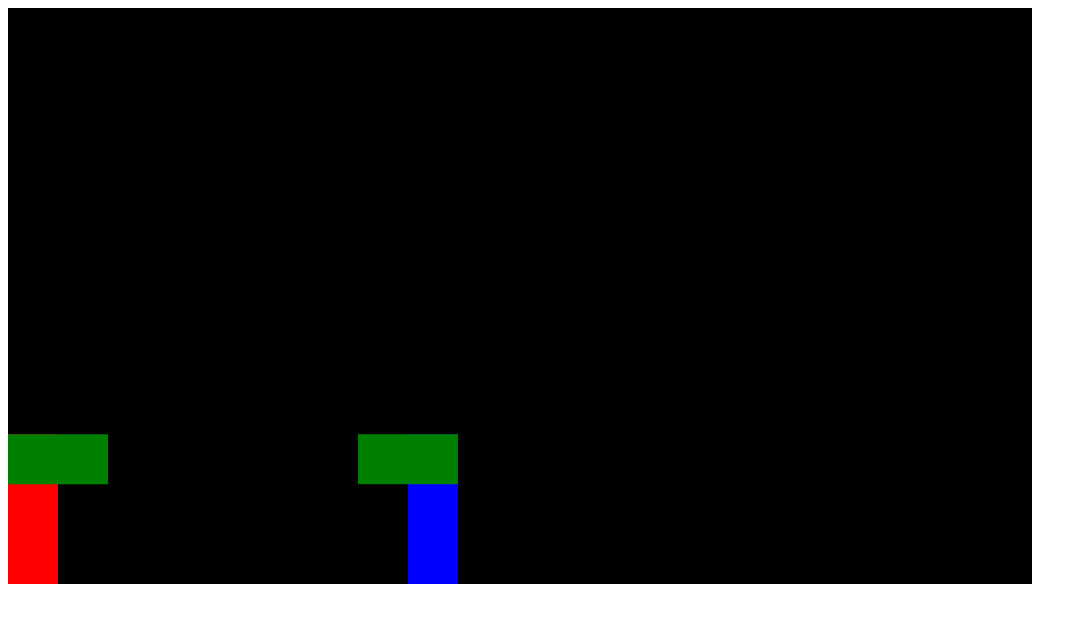
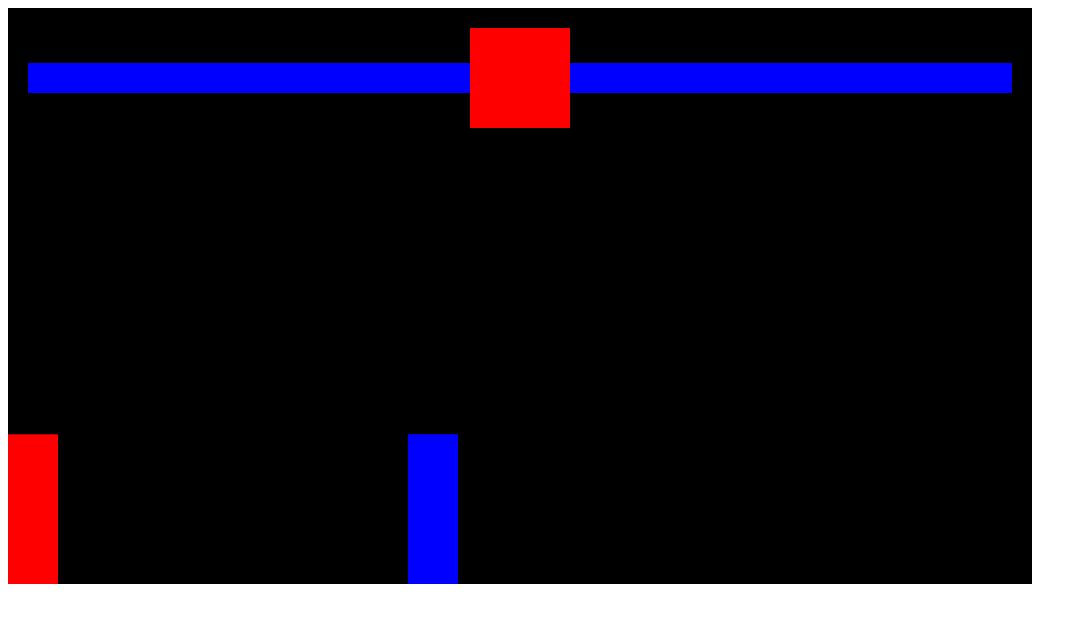
Before and after one commit to Owen5254/JS-Flighting_Game, a plain HTML site: page index.html in a window 1280 px wide. Shown: the whole page, without its empty margins (0-1087 px from the left). Drawn offline with Linux system fonts and the light colour scheme.

Commit message:
finish health Bar interface

```diff
--- a/index.html
+++ b/index.html
@@ -1,2 +1,35 @@
-<canvas></canvas>
-<script src="index.js"></script>
+<head>
+    <style>
+        *{
+            box-sizing: border-box;
+        }
+    </style>
+</head>
+
+<body>
+    <div style="position: relative; display: inline-block;">
+        <div style="position: absolute; display: flex; width:100%; align-items: center; padding: 20px;">
+
+            <!-- player health -->
+
+            <div style="position: relative; height: 30px; width: 100%; ">
+                <div style="background-color: yellow; height: 30px; width: 100%;"></div>
+                <div id= "playerHealth" style="position:absolute; background: blue; top: 0;bottom: 0; right: 0; width: 100%;"></div>
+            </div>
+
+            <!-- timer -->
+            <div style="background-color: red; width: 100px; height: 100px; flex-shrink: 0;"></div>
+
+            <!-- enemy health -->
+            <div style="position: relative; height: 30px; width: 100%">
+                <div style="background-color: yellow; height: 30px; width: 100%;"></div>
+                <div id= "enemyHealth" style="position:absolute; background: blue; top: 0;bottom: 0;left: 0; right: 0;"></div>
+            </div>
+
+        </div>
+        <canvas></canvas>
+    </div>
+    <script src="index.js"></script>
+
+
+</body>
--- a/index.js
+++ b/index.js
@@ -16,6 +16,7 @@ class Spirit{
         this.height = 150
         this.lastkey
         this.color = color
+        this.health = 100
         this.attackBox = {
             position: {
                 x: this.position.x,
@@ -33,10 +34,11 @@ class Spirit{
         c.fillRect(this.position.x, this.position.y, this.width, this.height)
 
         // draw attack box
-        //if (this.isAttacking){
-        c.fillStyle = 'green'
-        c.fillRect(this.attackBox.position.x,this.attackBox.position.y, this.attackBox.width,this.attackBox.height)
-}
+        if (this.isAttacking){
+            c.fillStyle = 'green'
+            c.fillRect(this.attackBox.position.x,this.attackBox.position.y, this.attackBox.width,this.attackBox.height)
+        }
+    }
 
     update(){
         this.draw()
@@ -155,8 +157,9 @@ function animate(){
         }) &&
         player.isAttacking
     ){
-        console.log('go')
         player.isAttacking = false
+        enemy.health -= 20
+        document.querySelector('#enemyHealth').style.width = enemy.health + '%'
     }
 
     if (
@@ -166,7 +169,8 @@ function animate(){
         }) &&
         enemy.isAttacking
     ){
-        console.log('enemy attack successful')
+        player.health -= 20
+        document.querySelector('#playerHealth').style.width = player.health + '%'
         enemy.isAttacking = false
     }
 }
@@ -207,7 +211,7 @@ window.addEventListener('keydown', (event)=>{
             break
 
         case 'ArrowDown':
-            enemy.isAttacking = true
+            enemy.attack()
             break
 }})
 
```
